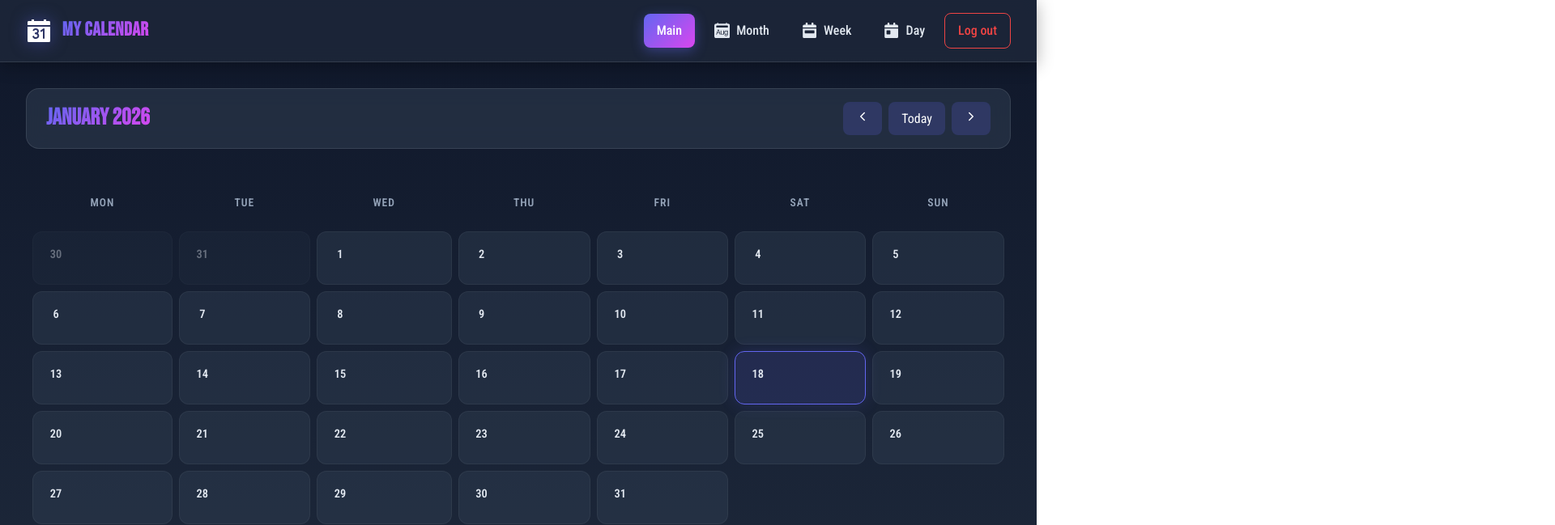
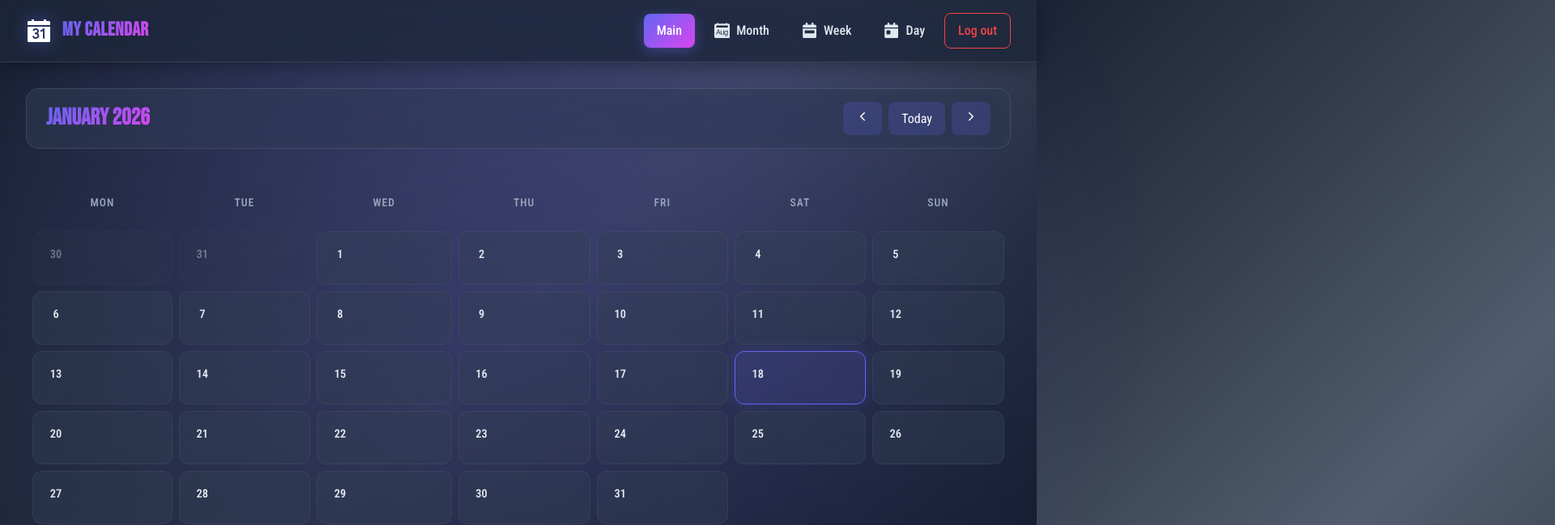
Before and after one commit to Wertoquri/calendar, a React (Vite) app: page / in a window 1280 px wide. Shown: the top 649 px of the page at 81% size, 1920 px wide, since content can reach past the window. Built offline with nearby package versions, Linux system fonts and the light colour scheme.

Commit message:
style: add gradient background with blur and parallax effect to main app

```diff
--- a/src/styles/generalStyles.scss
+++ b/src/styles/generalStyles.scss
@@ -7,17 +7,96 @@
 }
 
 body {
-    background: colors.$gradient-dark;
+    background:
+        linear-gradient(
+            135deg,
+            rgba(15, 23, 42, 0.95) 0%,
+            rgba(30, 41, 59, 0.9) 25%,
+            rgba(51, 65, 85, 0.85) 50%,
+            rgba(30, 41, 59, 0.9) 75%,
+            rgba(15, 23, 42, 0.95) 100%
+        );
+    background-attachment: fixed;
+    backdrop-filter: blur(20px);
     color: colors.$text-100;
     font-family: 'text', sans-serif;
     min-height: 100vh;
     overflow-x: hidden;
+    position: relative;
+}
+
+// Animated gradient background layers
+body::before {
+    content: '';
+    position: fixed;
+    top: -50%;
+    left: -50%;
+    width: 200%;
+    height: 200%;
+    background: radial-gradient(
+        circle at 50% 50%,
+        rgba(99, 102, 241, 0.15) 0%,
+        transparent 50%
+    );
+    animation: float 20s ease-in-out infinite;
+    pointer-events: none;
+    z-index: -1;
+}
+
+body::after {
+    content: '';
+    position: fixed;
+    top: -50%;
+    right: -50%;
+    width: 200%;
+    height: 200%;
+    background: radial-gradient(
+        circle at 50% 50%,
+        rgba(139, 92, 246, 0.1) 0%,
+        transparent 50%
+    );
+    animation: float 25s ease-in-out infinite reverse;
+    pointer-events: none;
+    z-index: -1;
+}
+
+@keyframes float {
+    0%, 100% {
+        transform: translate(0, 0) rotate(0deg);
+    }
+    33% {
+        transform: translate(30px, -50px) rotate(120deg);
+    }
+    66% {
+        transform: translate(-20px, 30px) rotate(240deg);
+    }
 }
 
 #root {
     display: flex;
     flex-direction: column;
     min-height: 100vh;
+    position: relative;
+    z-index: 1;
+}
+
+// Main content background overlay
+#root::before {
+    content: '';
+    position: fixed;
+    top: 0;
+    left: 0;
+    width: 100%;
+    height: 100%;
+    background: linear-gradient(
+        180deg,
+        rgba(15, 23, 42, 0.3) 0%,
+        rgba(15, 23, 42, 0.5) 50%,
+        rgba(15, 23, 42, 0.7) 100%
+    );
+    backdrop-filter: blur(10px);
+    pointer-events: none;
+    z-index: -1;
 }
 
 // Modern Floating Action Button
```
